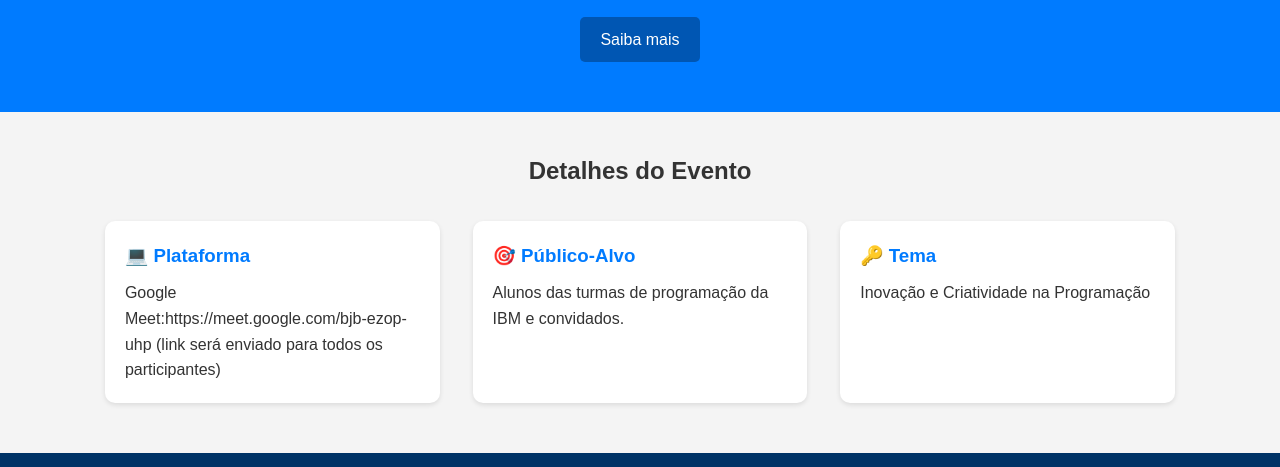
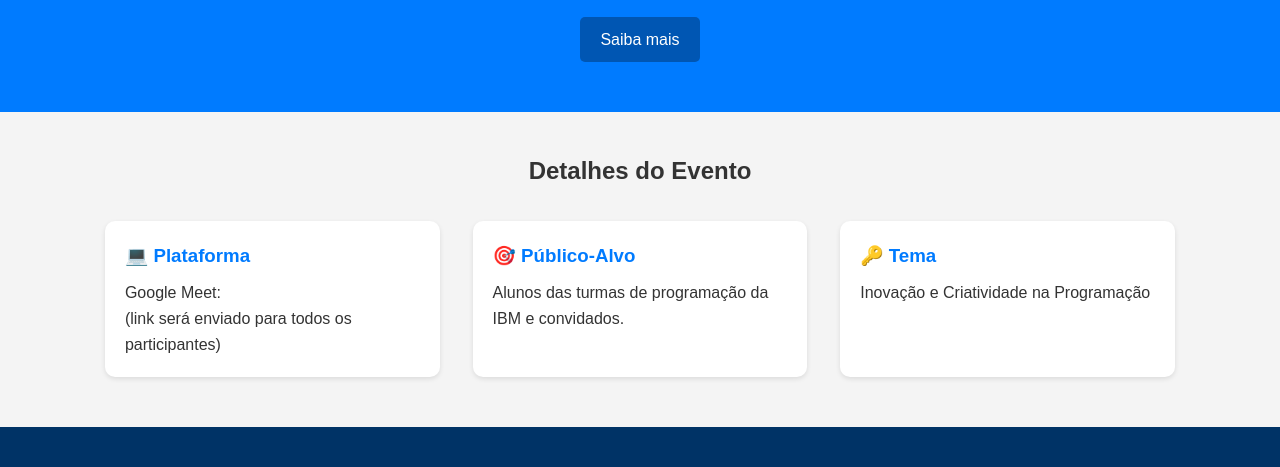
Before and after one commit to Camyla-Adjanny/conviteibm, a plain HTML site: page index.html in a window 1280 px wide. Shown: the part 333-800 px from the top of the page. Drawn offline with Linux system fonts and the light colour scheme.

Commit message:
Update index.html

```diff
--- a/index.html
+++ b/index.html
@@ -297,7 +297,8 @@ body {
                 <div class="info-evento">
                     <div class="info-card">
                         <h3>💻 Plataforma</h3>
-                        <p>Google Meet:<a>https://meet.google.com/bjb-ezop-uhp </a>(link será enviado para todos os participantes)</p>
+                        <p>Google Meet:<a href="https://meet.google.com/bjb-ezop-uhp" target="_blank"></a>
+<br>(link será enviado para todos os participantes)</p>
                     </div>
                     <div class="info-card">
                         <h3>🎯 Público-Alvo</h3>
```
